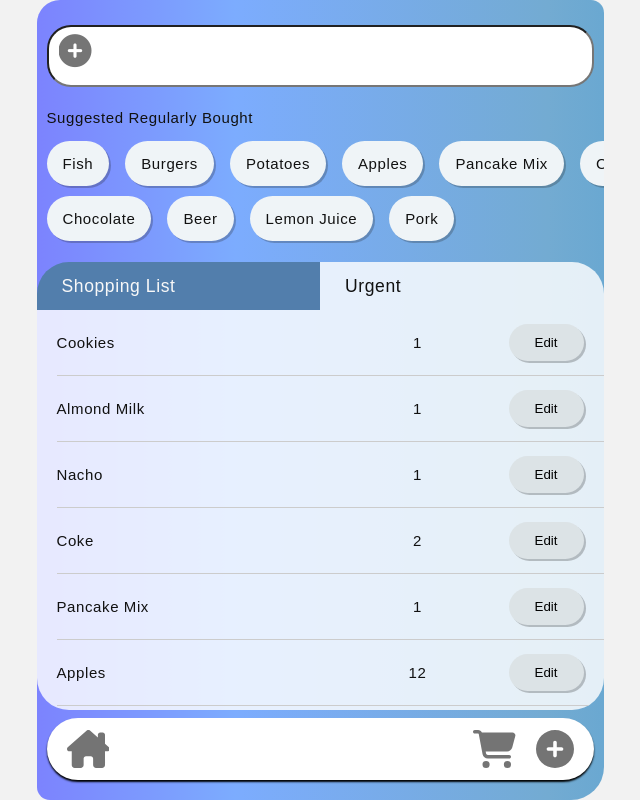
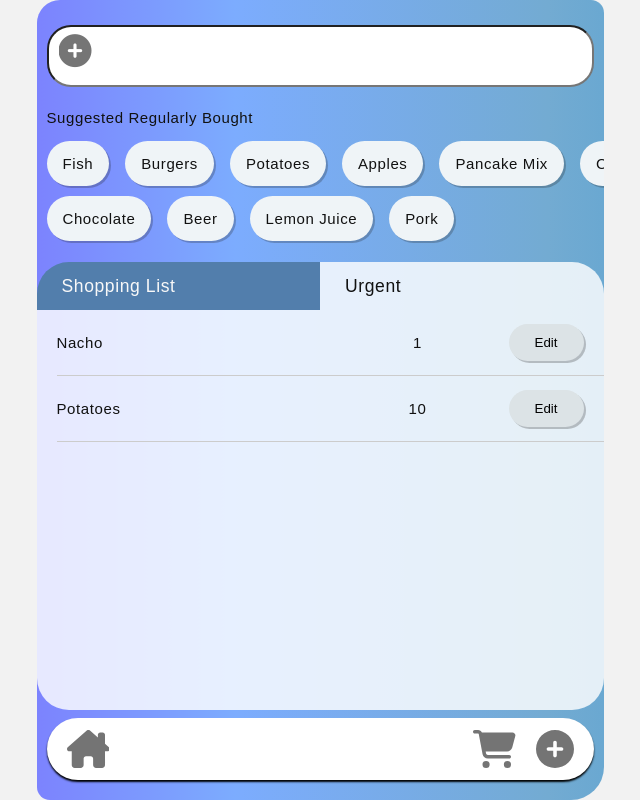
Before and after one commit to siramsay/shop-app-vue3, a Vue app: page / in a window 1280 px wide. Shown: the whole page, without its empty margins (320-960 px from the left). Built offline with nearby package versions, Linux system fonts and the light colour scheme.

Commit message:
add isUrgent list with computer property

```diff
--- a/src/App.vue
+++ b/src/App.vue
@@ -145,6 +145,12 @@ export default {
       return this.ratingsInfo.filter(el => el.title.match(filter))
     },
 
+    urgentItems(){
+      return this.shopList.filter(e => e.isUrgent === true)
+    },
+
+
+
     filterPre() {
 
       /* Filter
@@ -246,7 +252,9 @@ export default {
     <div class="sl-inner-wrapper">
       <div class="sl">
         <ul>
-          <li v-for="(item, index) in shopList.slice().reverse()">  <!-- Not working v-if="item.isUrgent" -->
+          <!-- Not working v-if="item.isUrgent" with v-for-->
+          <!-- <template v-for="(item, index) in urgentItems.slice().reverse()" :key="index"> -->
+          <li v-for="(item, index) in urgentItems.slice().reverse()" :key="index">
             <span class="item" v-if="!item.edit">
               <span class="product-title">{{ item.product }}</span>
               <span class="wrapper-button">
@@ -272,9 +280,8 @@ export default {
                 </span>
 
               <button v-on:click="item.edit = false" class="button-round">Save</button>
-              <!--<span></span>-->
+
             </div>
-
 
           </li>
         </ul>
```
